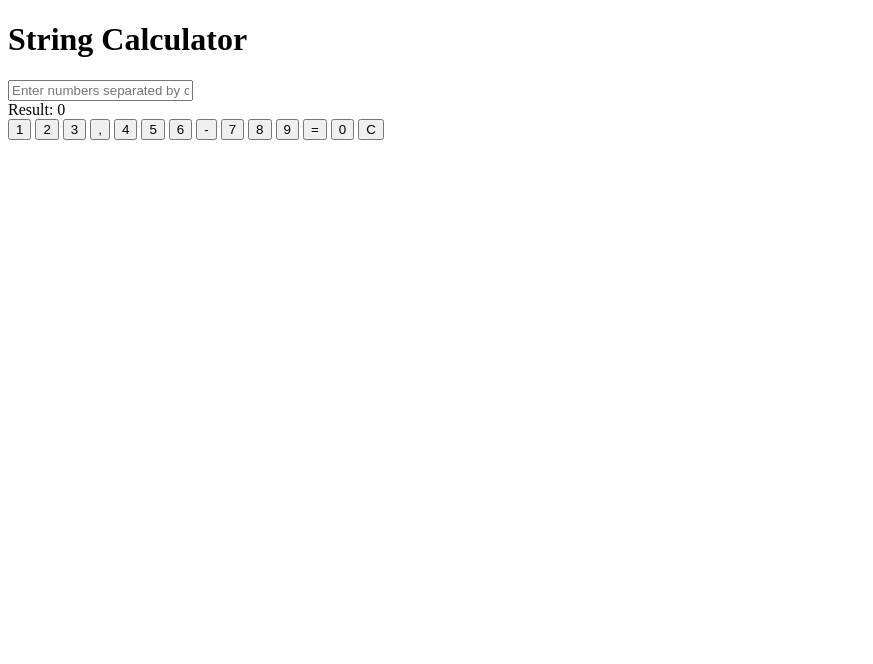
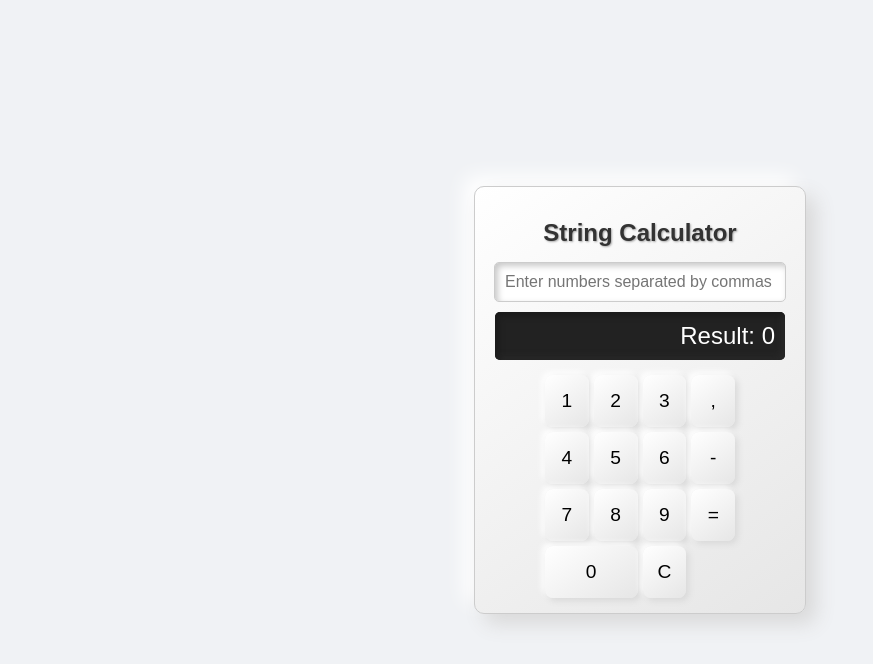
Before and after one commit to Sameergopal/String-Calculator, a plain HTML site: page Index.html in a window 1280 px wide. Shown: the whole page, without its empty margins (0-873 px from the left). Drawn offline with Linux system fonts and the light colour scheme.

Commit message:
Updated Index

```diff
--- a/Index.html
+++ b/Index.html
@@ -4,7 +4,7 @@
     <meta charset="UTF-8">
     <meta name="viewport" content="width=device-width, initial-scale=1.0">
     <title>String Calculator</title>
-    <link rel="stylesheet" href="./Calci.css">
+    <link rel="stylesheet" href="./Style.css">
 </head>
 <body>
     <div id="calculator">
```
